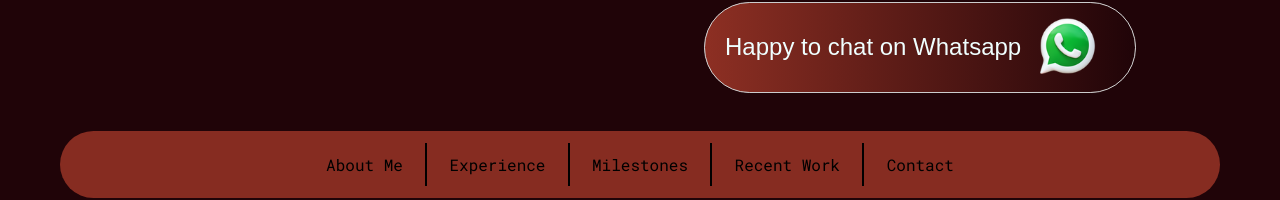
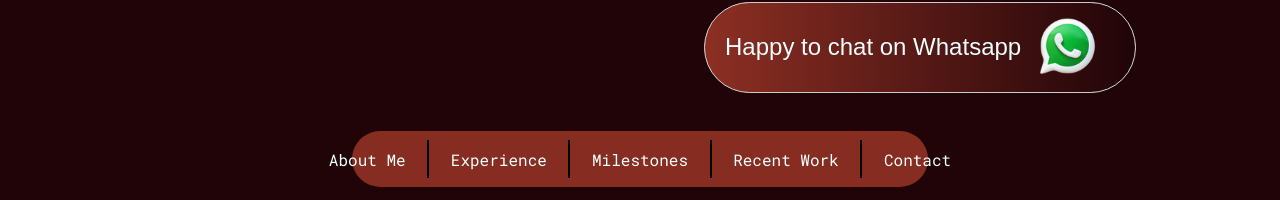
Before and after one commit to alexansaa/Personal_Portafolio, a React (Create React App) app: page / in a window 1280 px wide. Shown: the part 602-802 px from the top of the page. Built offline with nearby package versions, Linux system fonts and the light colour scheme; a web font is replaced by a local one.

Commit message:
fix sticky nav styling

```diff
--- a/src/Components/SliderNav/SliderNavLogic.jsx
+++ b/src/Components/SliderNav/SliderNavLogic.jsx
@@ -1,6 +1,4 @@
 import { useEffect, useState } from 'react';
-import { Link } from 'react-router-dom';
-// import React, { useRef } from 'react';
 
 import { HashLink } from 'react-router-hash-link';
 
@@ -8,27 +6,22 @@ import styles from '../../styles/SliderNav.module.css';
 
 function SlidingNavbar() {
   const [isVisible, setIsVisible] = useState(false);
-  // const [navHeight, setNavHeight] = useState();
+
+  const links = [
+    { name: 'About Me', link: '#littleAbout' },
+    { name: 'Experience', link: '#littleExperience' },
+    { name: 'Milestones', link: '#milestones' },
+    { name: 'Recent Work', link: '#recentWork' },
+    { name: 'Contact', link: '#contact' },
+  ];
 
   const sliderStatic = "sliderNavCntStatic";
-  const sliderFix = "sliderNavCntFix";
 
   useEffect(() => {
-
-    const printHeight = (heghtToHide) => {
-      console.log("Height to hide: " + heghtToHide);
-    };
-
     const listenToScroll = () => {
       const heghtToHide = getOffset(
         document.getElementById(sliderStatic)
       );
-      const windowScrollHeight = document.body.scrollTop || document.documentElement.scrollTop;
-
-      // console.log("window scroll height: " + windowScrollHeight);
-      // printHeight("height to hide: " + heghtToHide);
-      // console.log("window height: " + window.innerHeight);
-      // console.log("element height: " + navHeight);
 
       if (heghtToHide < 0.01 * window.innerHeight) {
         setIsVisible(true);
@@ -47,42 +40,19 @@ function SlidingNavbar() {
   };
 
   return (
-    <>
-      <div id={sliderFix} className={styles.sliderCnt}>
-        {isVisible && (
-          <nav className={`${styles.sliderNav} ${styles.stickyNav}`}>
-            <ul>
-              <li><HashLink to="#littleAbout">About Me</HashLink ></li>
-              <hr className={styles.horizontalLine}></hr>
-              <li><HashLink to="#littleExperience">Experience</HashLink></li>
-              <hr className={styles.horizontalLine}></hr>
-              <li><HashLink to="#milestones">Milestones</HashLink></li>
-              <hr className={styles.horizontalLine}></hr>
-              <li><HashLink to="#recentWork">Recent Work</HashLink></li>
-              <hr className={styles.horizontalLine}></hr>
-              <li><HashLink to="#contact">Contact</HashLink></li>
+    <div className={styles.sliderExp}>
+      <div id={sliderStatic} className={styles.sliderCnt}>
+        {(
+          <nav className={isVisible ? `${styles.sliderNav} ${styles.stickyNav}` : `${styles.sliderNav}` }>
+            <ul className={styles.SliderNavLines}>
+              {links.map((element, index) => {
+                return <li key={index}><HashLink to={element.link}>{element.name}</HashLink></li>
+              })}
             </ul>
           </nav>
         )}
       </div>
-      <div id={sliderStatic} className={`${isVisible ? styles.sliderCnt_invisible : styles.sliderCnt}`}>
-        {(
-          <nav className={`${styles.sliderNav}`}>
-            <ul>
-              <li><HashLink to="#littleAbout">About Me</HashLink ></li>
-              <hr className={styles.horizontalLine}></hr>
-              <li><HashLink to="#littleExperience">Experience</HashLink></li>
-              <hr className={styles.horizontalLine}></hr>
-              <li><HashLink to="#milestones">Milestones</HashLink></li>
-              <hr className={styles.horizontalLine}></hr>
-              <li><HashLink to="#recentWork">Recent Work</HashLink></li>
-              <hr className={styles.horizontalLine}></hr>
-              <li><HashLink to="#contact">Contact</HashLink></li>
-            </ul>
-          </nav>
-        )}
-      </div>
-    </>
+    </div>
   );
 }
 
--- a/src/styles/Contact.module.css
+++ b/src/styles/Contact.module.css
@@ -10,9 +10,8 @@
 .continuous_animation {
   flex-direction: row;
   /* width: 100%; */
-  overflow: visible;
-  width: 400%;
   overflow: hidden;
+  /* width: 400%; */
   /* position: absolute; */
 }
 
--- a/src/styles/ExperienceList.module.css
+++ b/src/styles/ExperienceList.module.css
@@ -6,6 +6,7 @@
 .experience_line_wrapper {
   border: 1px solid rgb(92, 108, 123, 0.3);
   margin-left: 2%;
+  margin-top: 5%;
   /* position: sticky;
     top: 0; */
   /* position: relative; */
@@ -27,6 +28,7 @@
 }
 
 .experience_list_cnt {
+  margin-top: 5%;
   margin-left: 2%;
   margin-right: 2%;
 }
--- a/src/styles/LittleAbout.module.css
+++ b/src/styles/LittleAbout.module.css
@@ -6,7 +6,7 @@
   max-width: 100%;
   max-height: 100%;
   /* margin-top: 6%; */
-  padding-top: 3%;
+  padding-top: 8%;
   padding-bottom: 3%;
 }
 
--- a/src/styles/LittleExperience.module.css
+++ b/src/styles/LittleExperience.module.css
@@ -18,6 +18,7 @@
   text-align: center;
   font-size: 55px;
   padding: 0% 10% 5% 10%;
+  margin-top: 3%;
 }
 
 .bg_light {
--- a/src/styles/ProjectList.module.css
+++ b/src/styles/ProjectList.module.css
@@ -10,7 +10,7 @@
 
 .projectTitle {
   font-size: 55px;
-  padding-bottom: 3%;
+  padding-bottom: 1%;
   /* padding: 0% 10% 5% 10%; */
 }
 
--- a/src/styles/SliderNav.module.css
+++ b/src/styles/SliderNav.module.css
@@ -1,81 +1,63 @@
 @import url('https://fonts.googleapis.com/css2?family=Roboto+Mono:ital,wght@0,100..700;1,100..700&display=swap');
 
-.sliderCnt {
-  background-color: rgba(141, 47, 35, 0.95);
-  border-radius: 40px;
-  margin-left: 60px;
-  margin-right: 60px;
-  z-index: 50;
-  position: relative;
+.sliderExp {
+  align-items: center;
+  display: flex;
+  justify-content: center;
 }
 
-.sliderCnt_invisible {
-  background-color: #200408;
-  color: #200408;
+.sliderCnt {
+  border-radius: 40px;
+  background-color: rgba(141, 47, 35, 0.95);
+  width: 45%;
+  z-index: 50;
+  justify-content: center;
+  display: flex;
 }
 
 .sliderNav ul {
   display: flex;
-  flex-direction: row;
   justify-content: center;
   padding: 1% 2% 1% 2%;
 }
 
 .sliderNav ul li {
   list-style-type: none;
-  padding: 1% 2% 1% 2%;
+  padding: 2% 5% 2% 5%;
+  margin-top: 1%;
+  margin-bottom: 1%;
 }
 
 .sliderNav ul li a {
+  text-wrap: nowrap;
   text-decoration: none;
-  color: black;
+  color: azure;
   font-family: "Roboto Mono", monospace;
 }
 
 .stickyNav {
+  border-radius: 40px;
   background-color: rgba(141, 47, 35, 0.95);
+  width: 45%;
   position: fixed;
   top: 0;
-  border-radius: 40px;
   margin-top: 1%;
-  width: 91.5%;
+  max-height: 55px;
   border: 2px solid #200408;
+  display: flex;
+  justify-content: center;
+  align-items: center;
 }
 
-.horizontalLine {
-  width: 2px;
-  background-color: black;
-  border: none;
+.SliderNavLines li:not(:first-child):not(:last-child) {
+  border-left: 1px solid black;
+  border-right: 1px solid black;
 }
 
-/* .navbar {
-  background-color: #333;
-  position: absolute;
-  top: 60px;
-  right: 0;
-  width: 100%;
-  height: 100vh;
-  overflow: hidden;
-  transition: transform 0.3s ease-in-out;
-  transform: translateX(100%);
+.SliderNavLines li:nth-child(1) {
+  border-right: 1px solid black;
 }
 
-.navbar.opened {
-  transform: translateX(0);
+.SliderNavLines li:nth-last-child(1) {
+  border-left: 1px solid black;
 }
-
-.navbar ul {
-  padding: 0;
-  list-style-type: none;
-  text-align: center;
-}
-
-.navbar li {
-  margin: 15px 0;
-}
-
-.navbar a {
-  color: #fff;
-  text-decoration: none;
-  font-size: 1.5rem;
-} */
```
